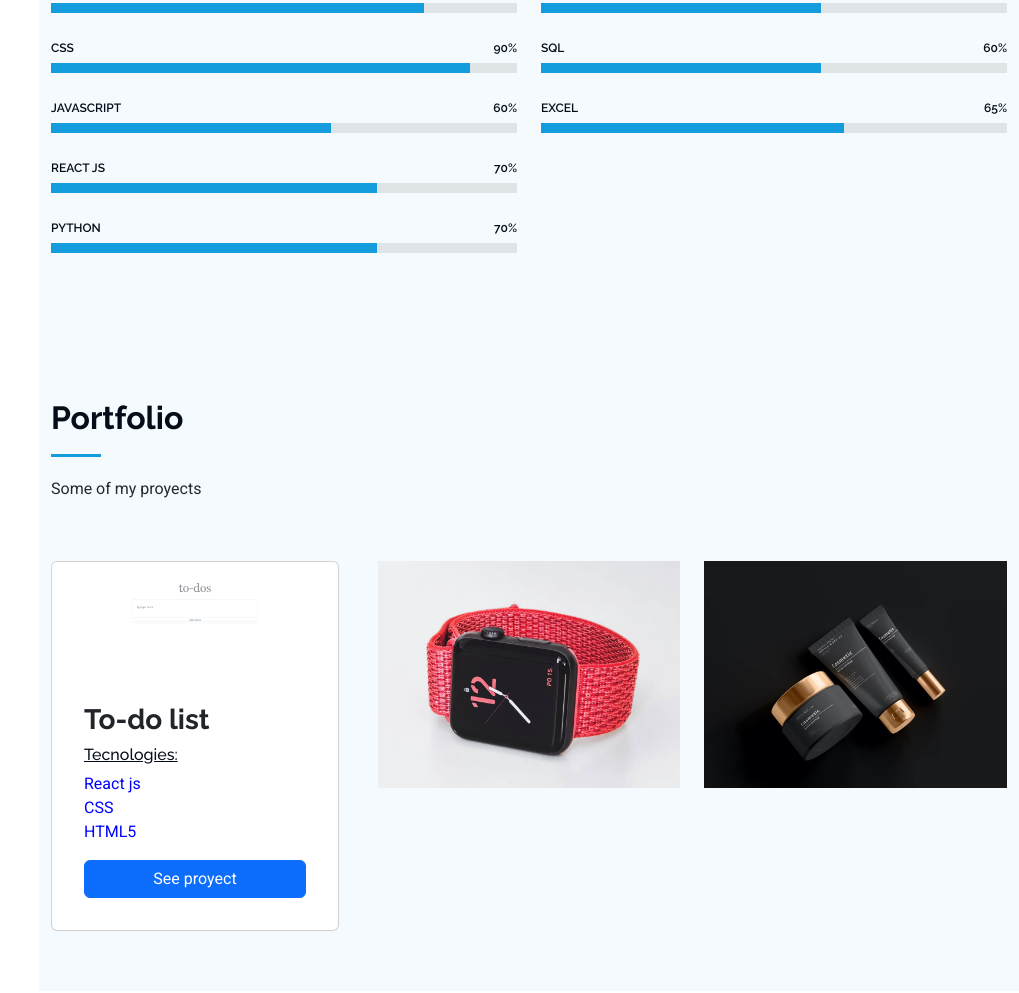
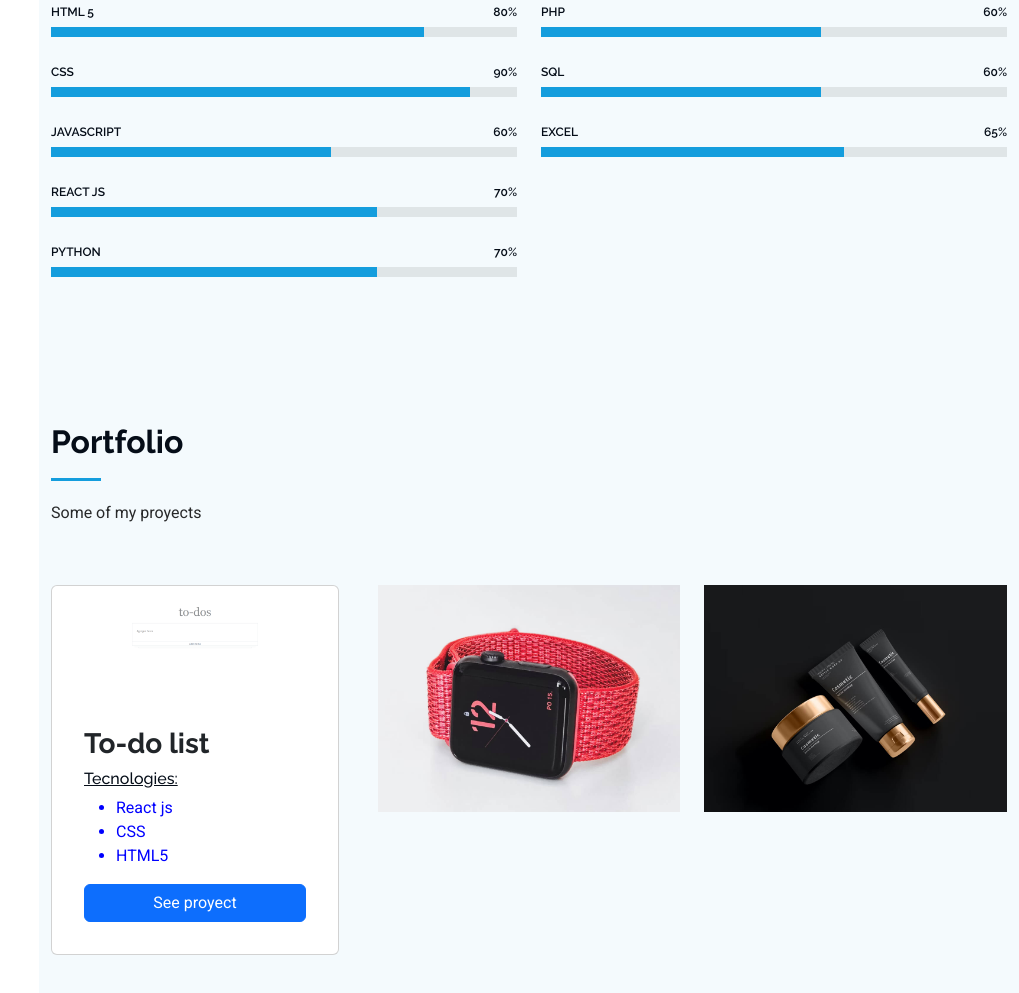
Before and after one commit to Diegodzm/onlineCv, a plain HTML site: page index.html in a window 1280 px wide. Shown: the part 1831-2824 px from the top of the page, without its empty margins (261-1280 px from the left). Drawn offline with Linux system fonts and the light colour scheme.

Commit message:
ortografia

```diff
--- a/index.html
+++ b/index.html
@@ -94,7 +94,9 @@
         <p>checkout some of my projects!</p>
 
         <div class="d-flex justify-content-center">
+
           <button type="button" class="btn btn-primary mt-2 p-2" >
+            <i class="fa-solid fa-download"></i>
             <a href="/assets\DiegoDiazResume.pdf" class="d-flex" download>
               <img src="/assets\DiegoDiazResume.pdf" alt="">
             <p class="mt-2 resumebox" style="font-weight: bold; font-size: 15px;color: black;">Download Resume</p>
@@ -248,7 +250,7 @@
                   <h6 style="text-decoration: underline;">Tecnologies:</h5>
 
 
-                  <p class="card-text" style="color: blue;"> React js <br>CSS</br> HTML5</p>
+                  <ul class="card-text" style="color: blue;"> <li>React js</li> <li>CSS</li> <li>HTML5</li></ul>
                   <a href="https://diegodzm.github.io/Todolist-react/" target="_blank" class="btn btn-primary">See proyect</a>
                 </div>
               </div>
```
Also changed, not shown: 1 other file.
